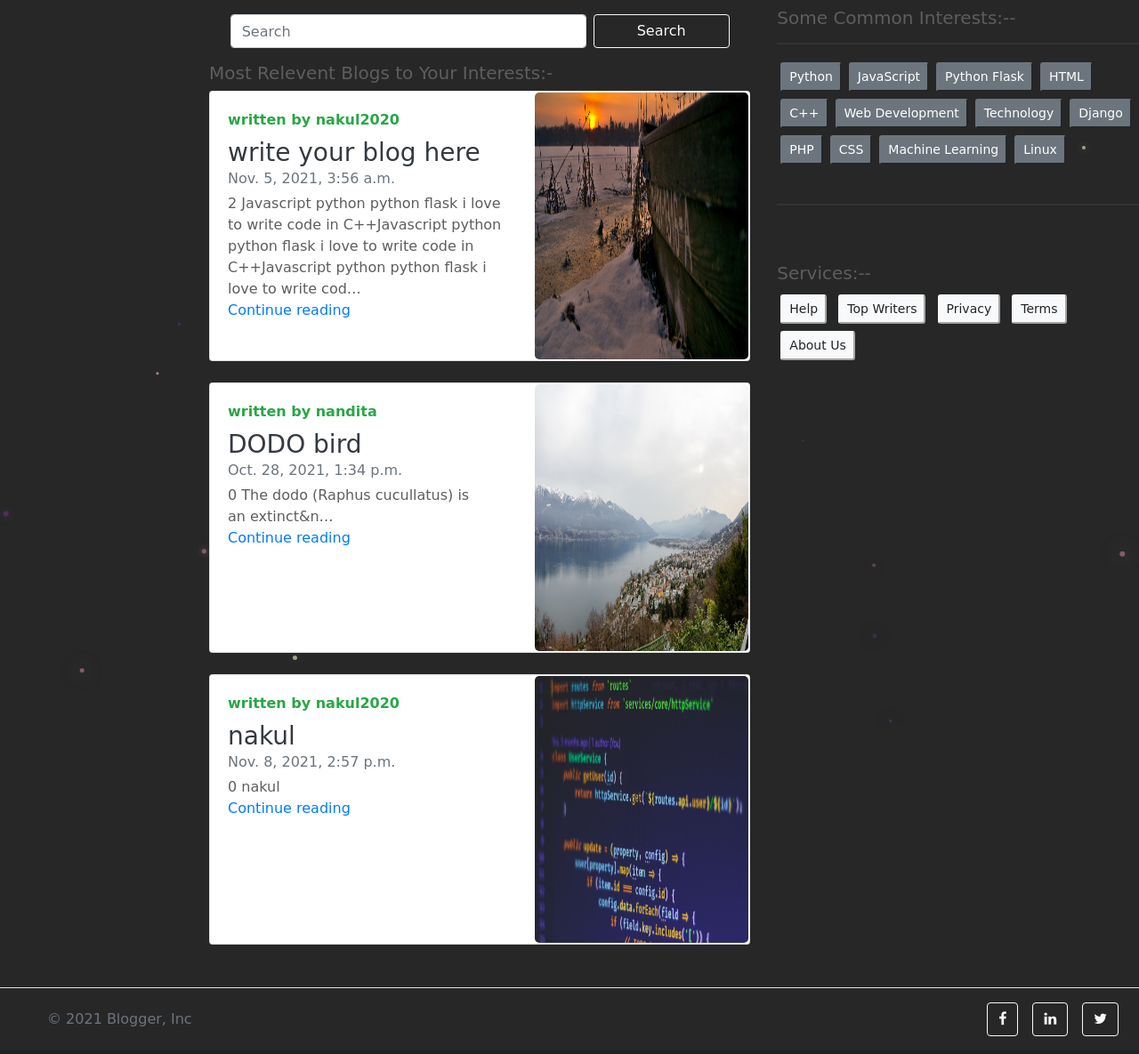
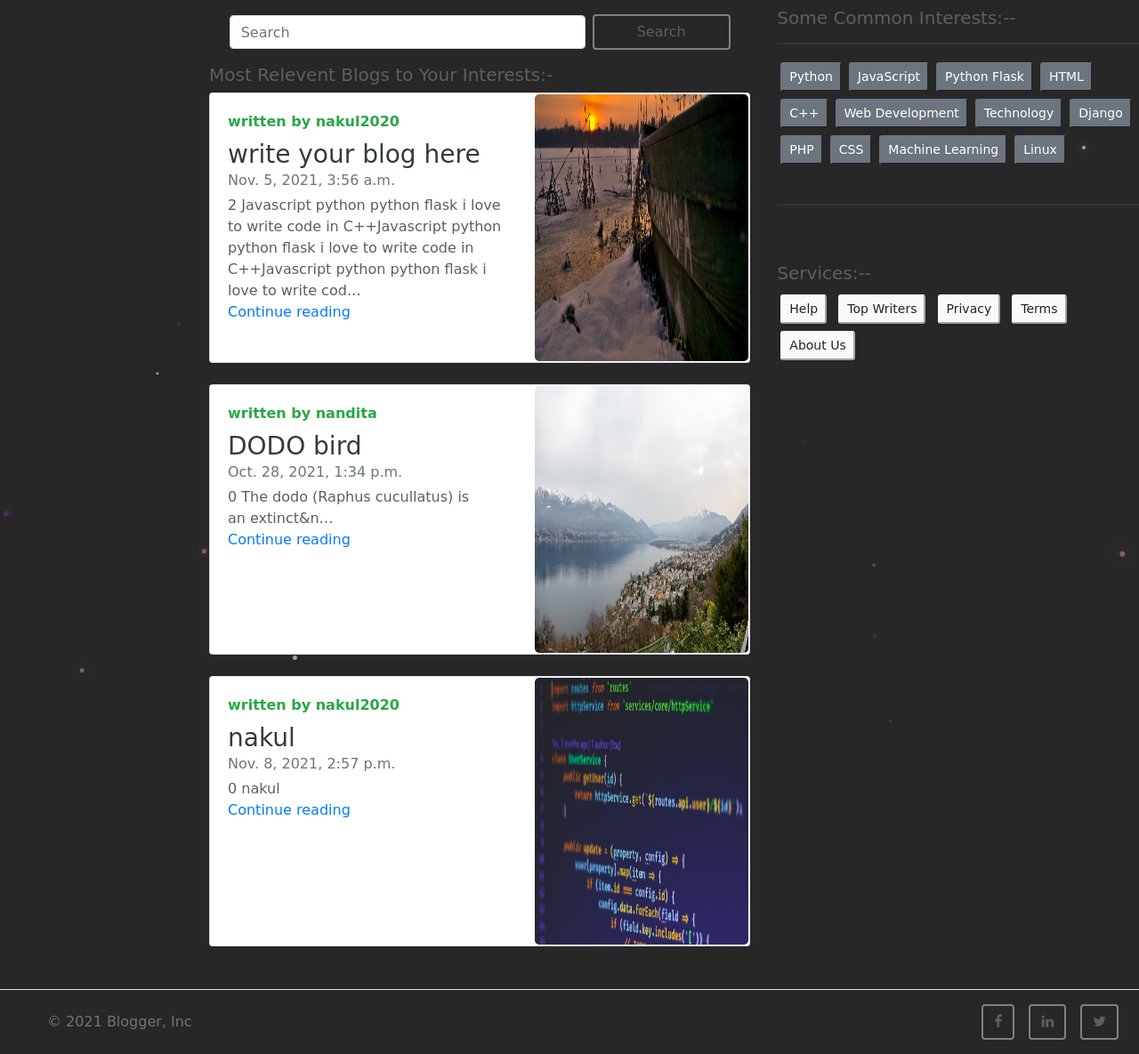
Before and after one commit to neptula/tech_heist, a Django app: page /blogs in a window 1280 px wide. Shown: the part 76-1261 px from the top of the page at 89% size. Run offline with Django 3.2, Linux system fonts and the light colour scheme; a user stored in the database is signed in; data comes from the database, SQL or seed files in the repository; parts of the project's set-up code (start-up, migrations or seed data) failed here and were passed over; some libraries are stand-ins or nearby versions.

Commit message:
Update blogs.html

```diff
--- a/templates/blogs.html
+++ b/templates/blogs.html
@@ -20,7 +20,10 @@
     display: flex;
     justify-content: center;
   }
-
+  .btn{
+    color: var(--color-text);
+    border: 2px solid grey;
+  }
 
 </style>
 {% endblock %}
```
